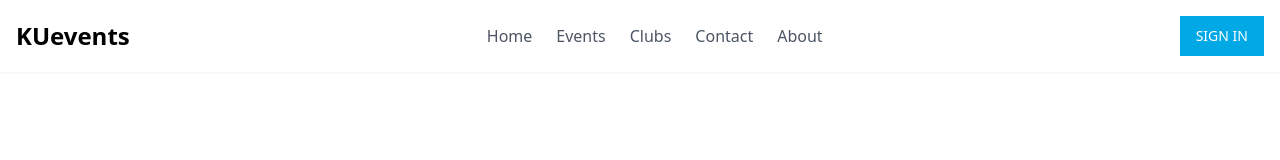
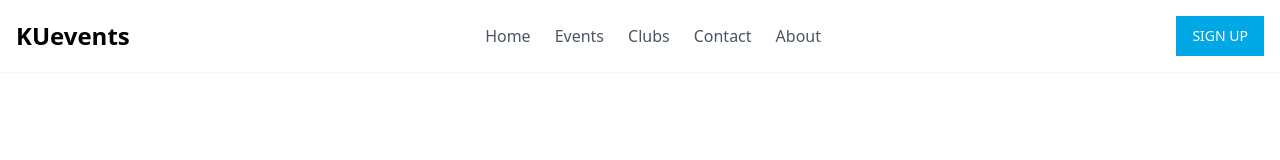
Before and after one commit to mirajspk/event-notif, a React (Vite) app in the folder frontend/: page / in a window 1280 px wide. Shown: the top 160 px of the page. Built offline with nearby package versions, Linux system fonts and the light colour scheme.

Commit message:
edit text

```diff
--- a/frontend/src/components/ui/custom/Header.jsx
+++ b/frontend/src/components/ui/custom/Header.jsx
@@ -31,7 +31,7 @@ const Header = () => {
 
         <div className="flex items-center space-x-4">
 
-          <Button>SIGN IN</Button>
+          <Button>SIGN UP</Button>
           <Button
             variant="menu"
             size="icon"
```
